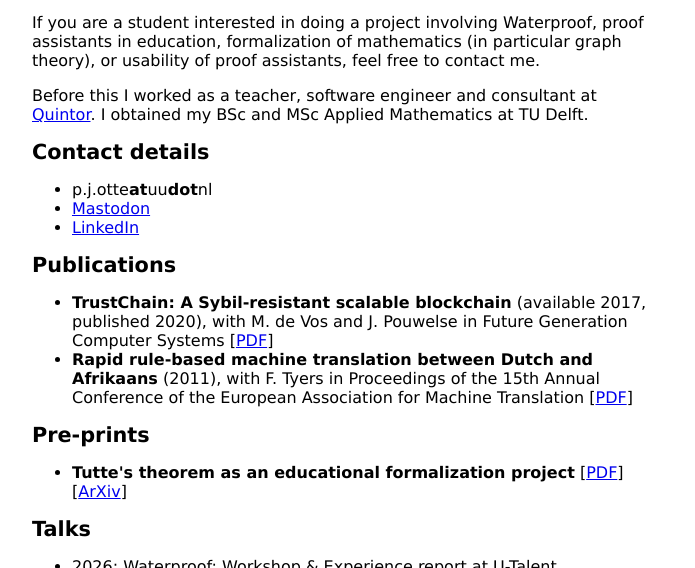
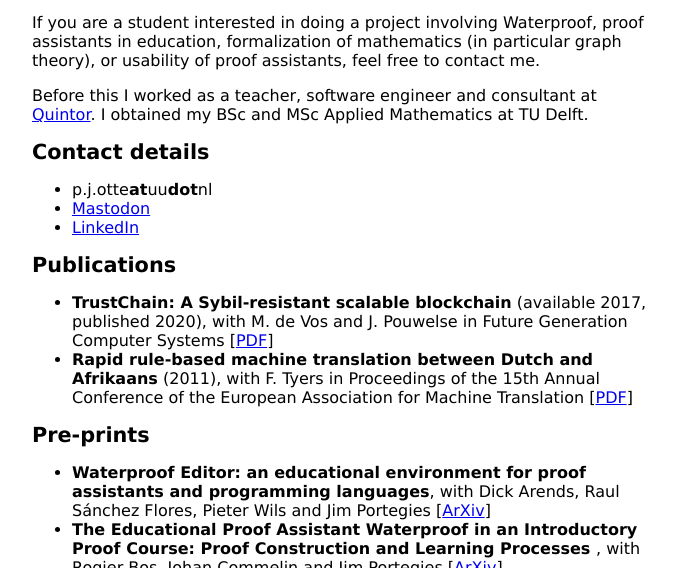
Before and after one commit to pimotte-agents/personalwebsite, a plain HTML site: page public/index.html in a window 1280 px wide. Shown: the part 232-800 px from the top of the page, without its empty margins (292-987 px from the left). Drawn offline with Linux system fonts and the light colour scheme.

Commit message:
Add preprints

```diff
--- a/public/index.html
+++ b/public/index.html
@@ -52,6 +52,8 @@
         <section>
             <header>Pre-prints</header>
             <ul>
+                <li><strong>Waterproof Editor: an educational environment for proof assistants and programming languages</strong>, with Dick Arends, Raul Sánchez Flores, Pieter Wils and Jim Portegies [<a href="https://doi.org/10.48550/arXiv.2606.01875">ArXiv</a>]</li>
+                <li><strong>The Educational Proof Assistant Waterproof in an Introductory Proof Course: Proof Construction and Learning Processes </strong>, with Rogier Bos, Johan Commelin and Jim Portegies [<a href="https://doi.org/10.48550/arXiv.2606.26809">ArXiv</a>]</li>
                 <li><strong>Tutte's theorem as an educational formalization project</strong> [<a href="./pdf/tutte-edu.pdf">PDF</a>] [<a href="https://doi.org/10.48550/arXiv.2504.18146">ArXiv</a>]</li>
             </ul>
         </section>
```
